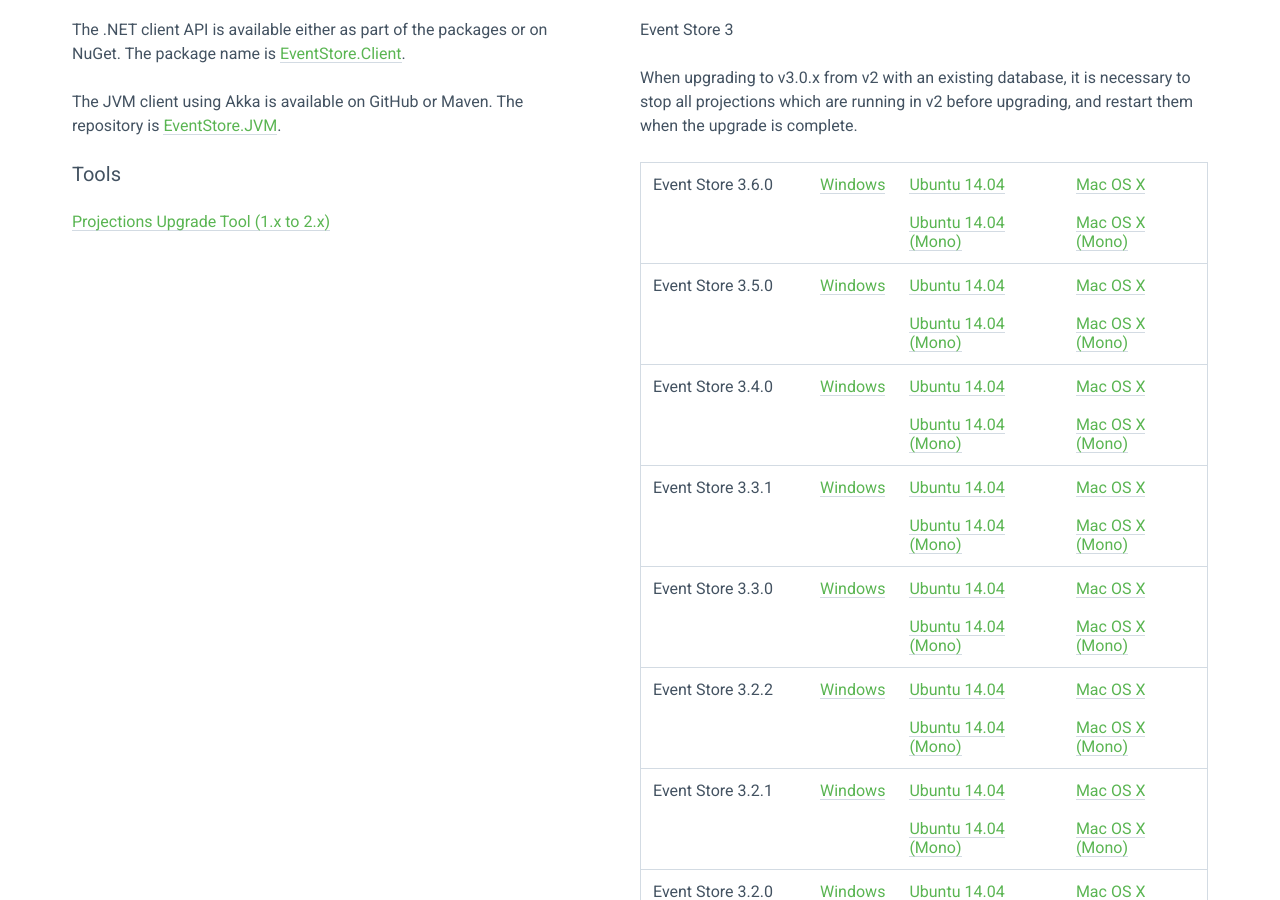
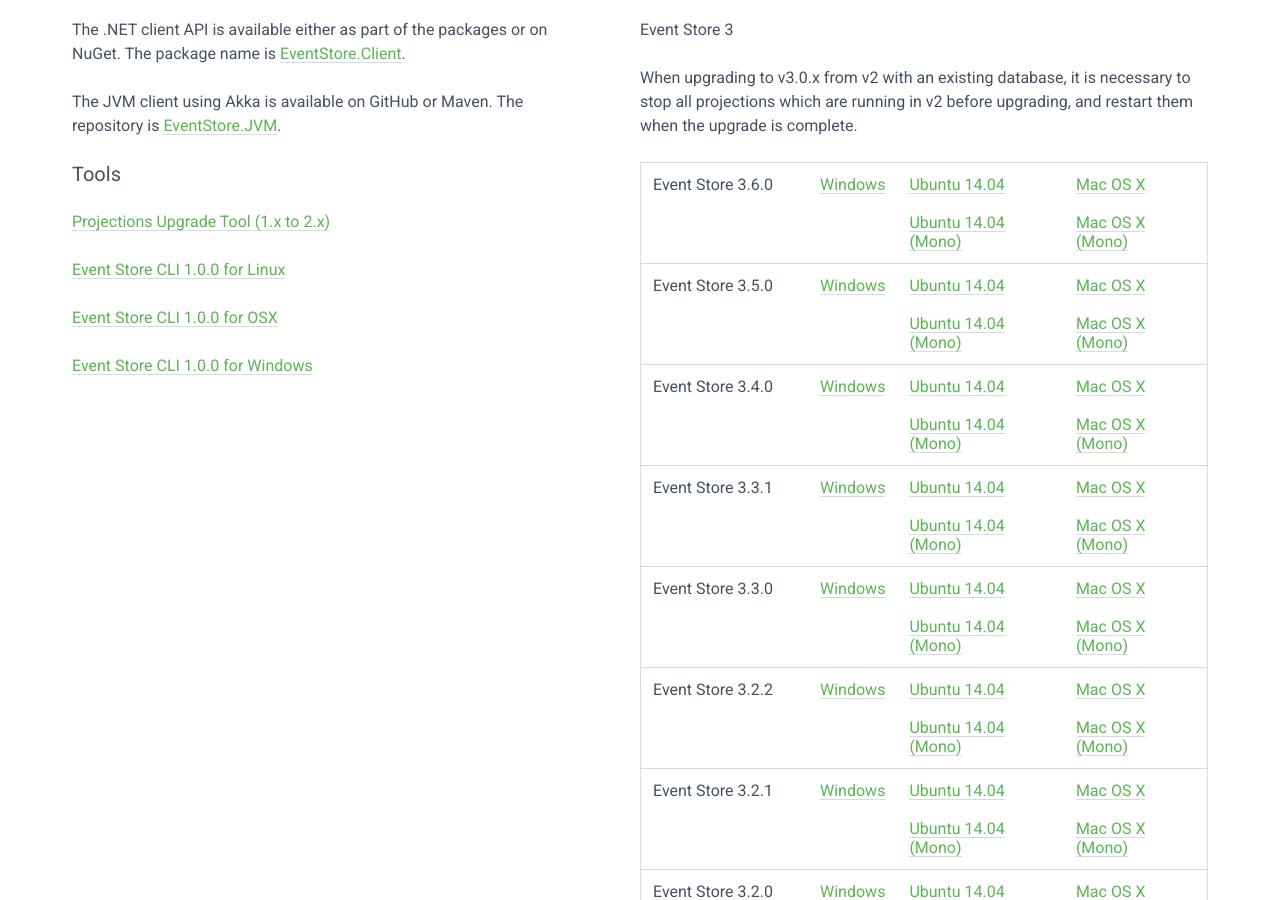
Before and after one commit to sandboxorg/geteventstore.com, a Jekyll site: the page built from downloads/index.html, in a window 1280 px wide and 900 px high, scrolled down 1082 px. Built offline with Jekyll 4.4.1, drawn with Linux system fonts in a browser that asks for light colours; nearby versions of some CDN libraries.

Commit message:
Add 1.0.0 Event Store CLI

```diff
--- a/downloads/index.html
+++ b/downloads/index.html
@@ -75,6 +75,9 @@ description: "Download Event Store binaries for Windows, Linux or Mac OS X."
                     <p>The JVM client using Akka is available on GitHub or Maven. The repository is <a href="https://github.com/EventStore/EventStore.JVM">EventStore.JVM</a>.
                     <h2>Tools</h2>
                     <p><a href="http://download.geteventstore.com/binaries/ProjectionsUpgrade-v1.x-v2.0.0.zip">Projections Upgrade Tool (1.x to 2.x)</a></p>
+                    <p><a href="http://download.geteventstore.com/cli/es_cli.linux.1.0.0.tar.gz">Event Store CLI 1.0.0 for Linux</a></p>
+                    <p><a href="http://download.geteventstore.com/cli/es_cli.osx.1.0.0.tar.gz">Event Store CLI 1.0.0 for OSX</a></p>
+                    <p><a href="http://download.geteventstore.com/cli/es_cli.windows.1.0.0.zip">Event Store CLI 1.0.0 for Windows</a></p>
                 </div>
             </div>
             <div class="page-section__half">
```
